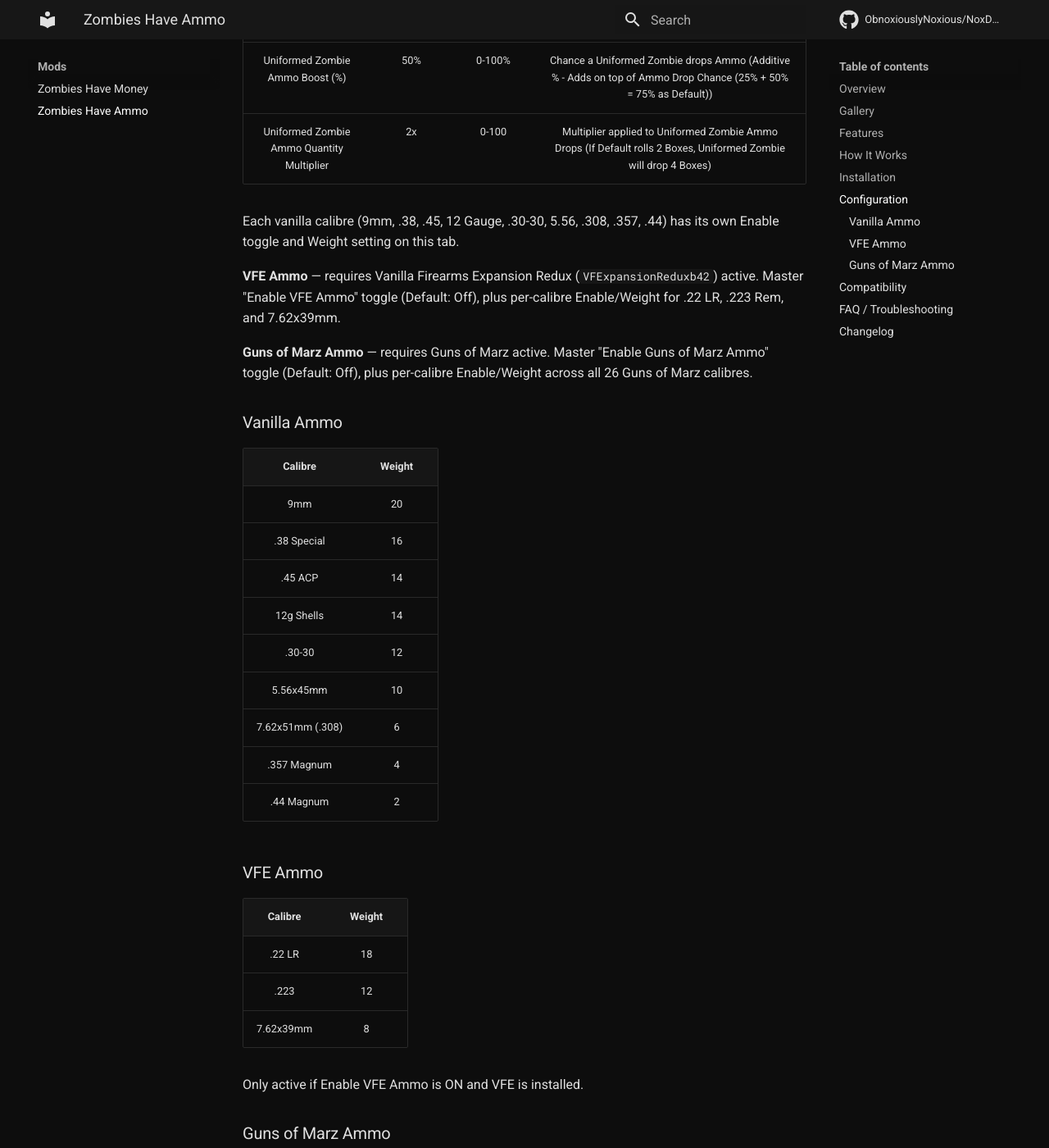
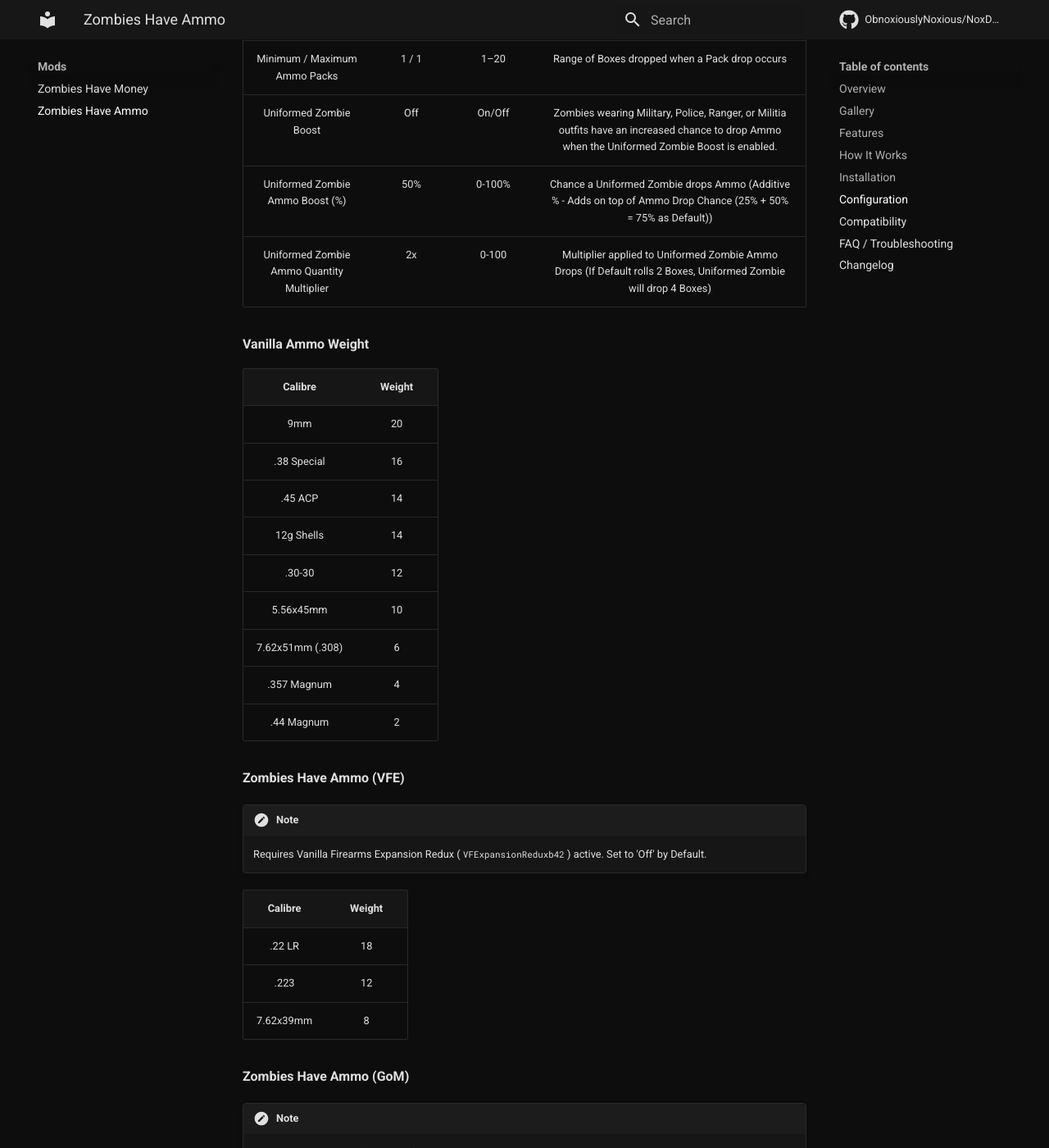
Before and after one commit to ObnoxiouslyNoxious/NoxDocs, an MkDocs documentation site: the page built from docs/mods/zombies-have-ammo.md, in a window 1280 px wide and 1400 px high, scrolled down 2413 px. Shown: the whole window at 82% size. Built offline with MkDocs 1.6.1 and Material for MkDocs 9.7.7, drawn with Linux system fonts in a browser that asks for light colours; comment, search, counter and statistics services are not loaded; some of the changed text lies outside the part shown.

Commit message:
Update zombies-have-ammo.md

````diff
--- a/docs/mods/zombies-have-ammo.md
+++ b/docs/mods/zombies-have-ammo.md
@@ -57,6 +57,15 @@ WorkshopItems=3728283972
 
 For VFE or Guns of Marz support, subscribe to and load those Mods as well, then enable their pools in the Zombies Have Ammo (VFE)/Zombies Have Ammo (GoM) Sandbox Settings.
 
+```
+Mod ID: VFExpansionReduxb42
+Workshop ID: 3611718925
+```
+```
+Mod ID: MarzGuns
+Workshop ID: 3722134990
+```
+
 ## Configuration
 
 Settings live under the **Zombies Have Ammo** tab, split into three sub-tabs.
@@ -74,14 +83,7 @@ Settings live under the **Zombies Have Ammo** tab, split into three sub-tabs.
 | Uniformed Zombie Ammo Boost (%) | 50% | 0-100% | Chance a Uniformed Zombie drops Ammo (Additive % - Adds on top of Ammo Drop Chance (25% + 50% = 75% as Default)) |
 | Uniformed Zombie Ammo Quantity Multiplier | 2x | 0-100 | Multiplier applied to Uniformed Zombie Ammo Drops (If Default rolls 2 Boxes, Uniformed Zombie will drop 4 Boxes) |
 
-
-Each vanilla calibre (9mm, .38, .45, 12 Gauge, .30-30, 5.56, .308, .357, .44) has its own Enable toggle and Weight setting on this tab.
-
-**VFE Ammo** — requires Vanilla Firearms Expansion Redux (`VFExpansionReduxb42`) active. Master "Enable VFE Ammo" toggle (Default: Off), plus per-calibre Enable/Weight for .22 LR, .223 Rem, and 7.62x39mm.
-
-**Guns of Marz Ammo** — requires Guns of Marz active. Master "Enable Guns of Marz Ammo" toggle (Default: Off), plus per-calibre Enable/Weight across all 26 Guns of Marz calibres.
-
-### Vanilla Ammo
+**Vanilla Ammo Weight**
 
 | Calibre | Weight |
 |:---:|:---:|
@@ -95,7 +97,11 @@ Each vanilla calibre (9mm, .38, .45, 12 Gauge, .30-30, 5.56, .308, .357, .44) ha
 | .357 Magnum | 4 |
 | .44 Magnum | 2 |
 
-### VFE Ammo
+
+**Zombies Have Ammo (VFE)**
+!!! note
+
+    Requires Vanilla Firearms Expansion Redux (`VFExpansionReduxb42`) active. Set to 'Off' by Default.
 
 | Calibre | Weight |
 |:---:|:---:|
@@ -103,9 +109,11 @@ Each vanilla calibre (9mm, .38, .45, 12 Gauge, .30-30, 5.56, .308, .357, .44) ha
 | .223 | 12 |
 | 7.62x39mm | 8 |
 
-Only active if Enable VFE Ammo is ON and VFE is installed.
 
-### Guns of Marz Ammo
+**Zombies Have Ammo (GoM)**
+!!! note
+
+    Requires Guns of Marz (`MarzGuns`) active. Set to 'Off' by Default.
 
 | Calibre | Weight |
 |:---:|:---:|
````
